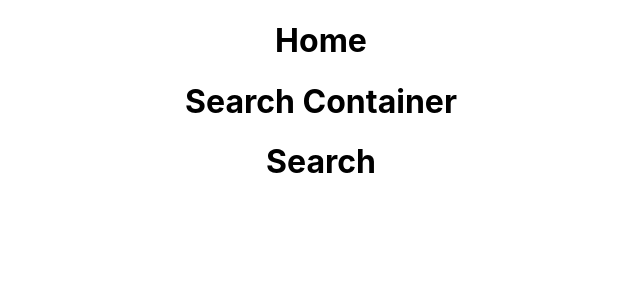
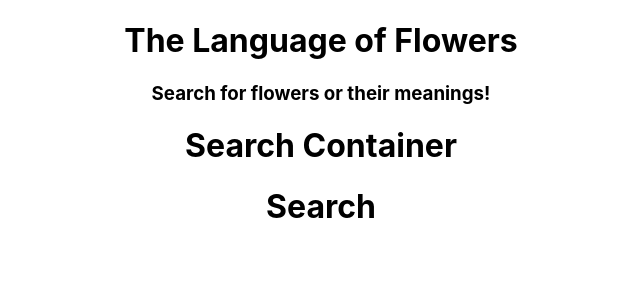
Before and after one commit to awang617/Language-of-Flowers, a React (Create React App) app: page / in a window 1280 px wide. Shown: the top 300 px of the page, without its empty margins (319-959 px from the left). Built offline with nearby package versions, Linux system fonts and the light colour scheme.

Commit message:
more description

```diff
--- a/src/Home.js
+++ b/src/Home.js
@@ -4,7 +4,8 @@ class Home extends Component {
     render() {
         return (
             <div>
-                <h1>Home</h1>
+                <h1>The Language of Flowers</h1>
+                <h3>Search for flowers or their meanings!</h3>
             </div>
         )
     }
```
